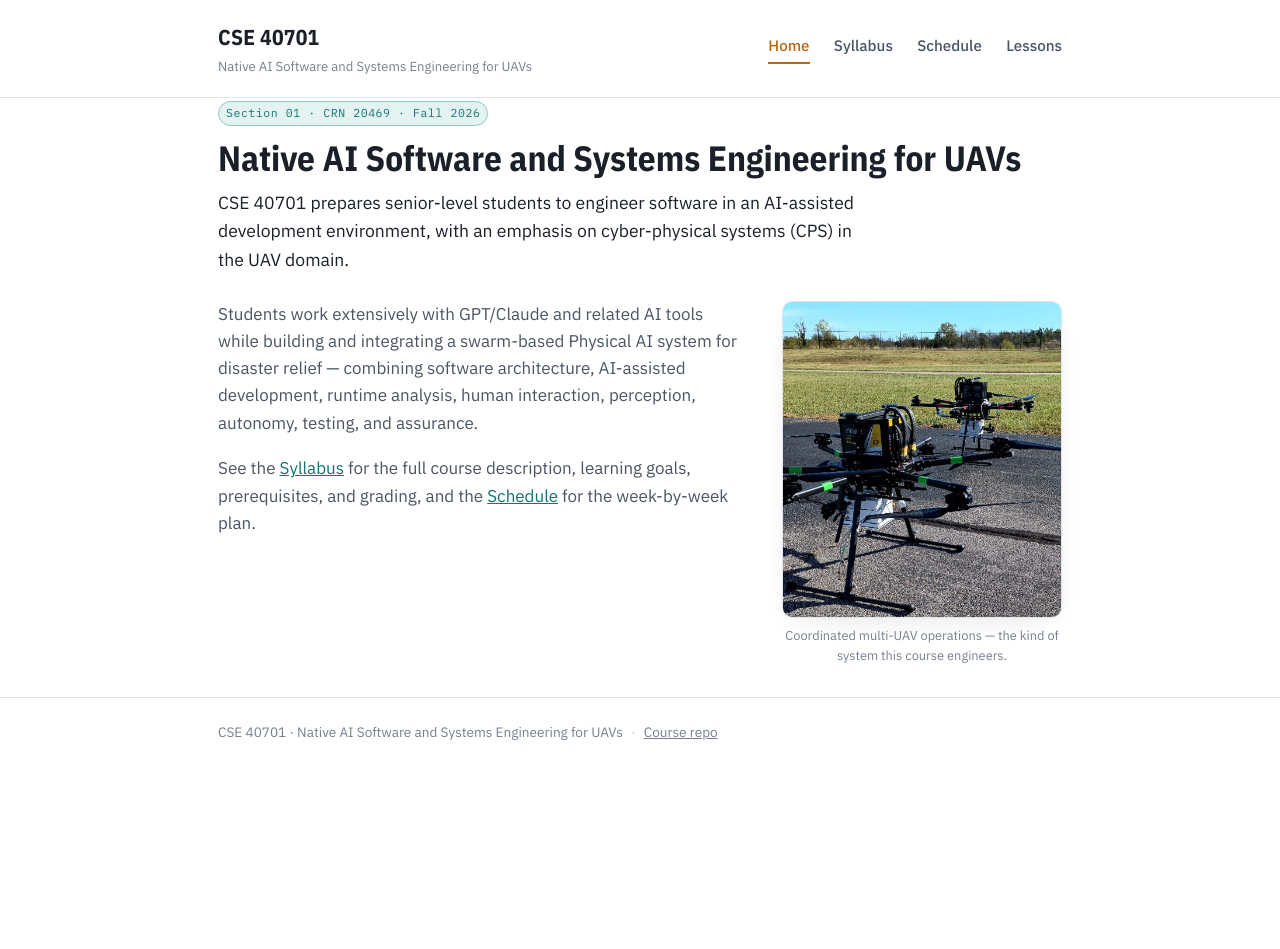
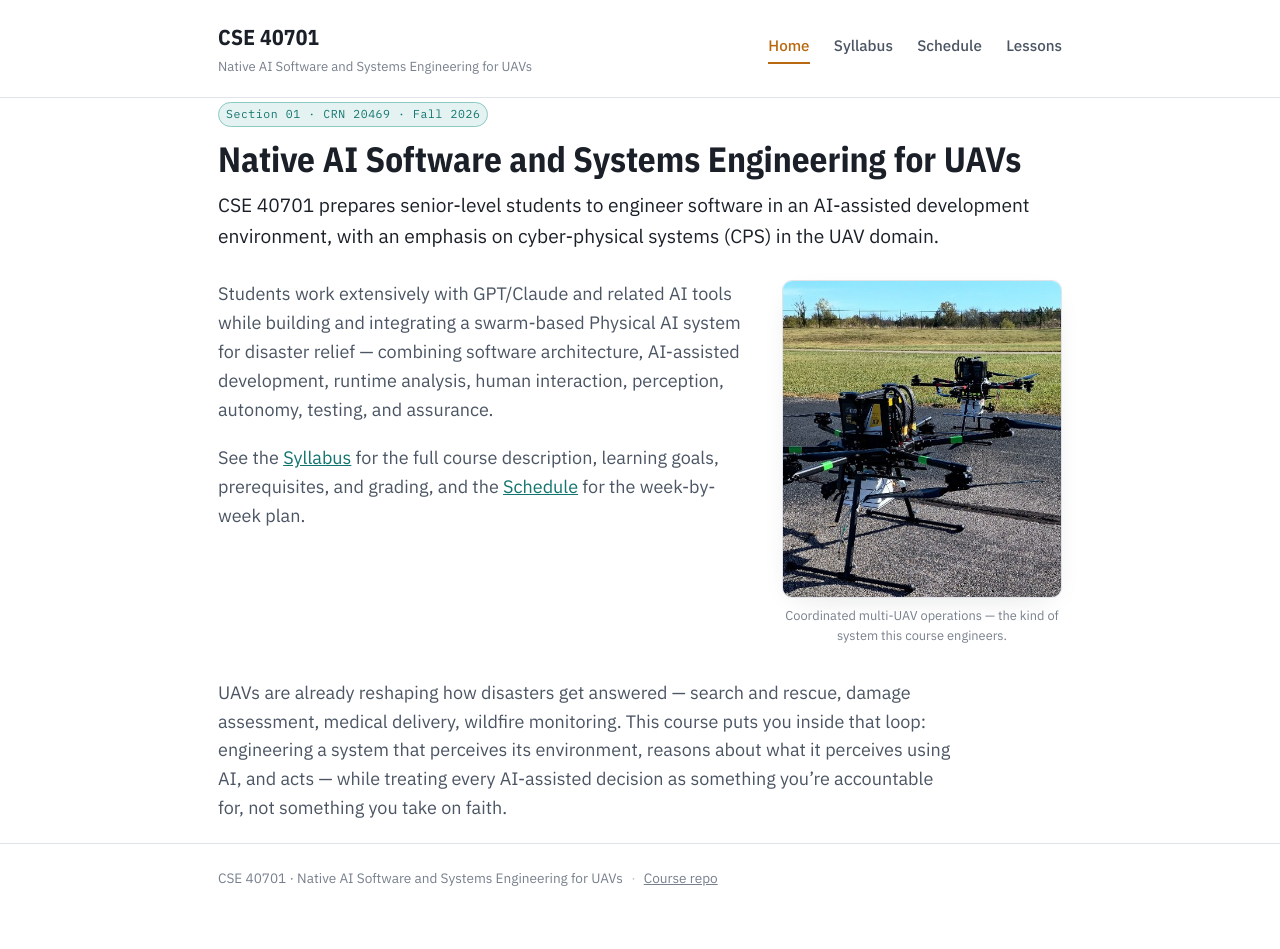
Before and after one commit to JaneClelandHuang/uav-native-ai, a Jekyll site: the page built from index.md, in a window 1280 px wide. Built offline with Jekyll 4.4.1, drawn with Linux system fonts in a browser that asks for light colours; before the commit the page ends 900 px from its top, so only the background shows below that.

Commit message:
Homepage: widen lede paragraph, bump font size, add closing paragraph
.lede had a narrower max-width (62ch) than a plain paragraph (68ch),
which forced the opening line into three cramped lines with a big empty
gutter. Widened it to fill the container and bumped the base font size
slightly for a less bare-looking page. Added a closing paragraph on the
disaster-response mission and the Perceive/Reason/Act accountability
principle, distinct from the syllabus's structural/policy content.

Co-Authored-By: Claude Sonnet 5 <noreply@anthropic.com>
Claude-Session: https://claude.ai/code/session_01UfY8esQLQoaAmjs3J5XarZ

```diff
--- a/assets/css/style.css
+++ b/assets/css/style.css
@@ -29,7 +29,7 @@ body {
   background: var(--bg);
   color: var(--ink);
   font-family: 'IBM Plex Sans', system-ui, sans-serif;
-  font-size: 17px;
+  font-size: 18px;
   line-height: 1.6;
 }
 
@@ -92,7 +92,7 @@ h2:first-child { margin-top: 0; border-top: none; padding-top: 0; }
 h3 { font-size: 1.15rem; margin: 1.4em 0 0.5em; }
 
 p { margin: 0 0 1.1em; max-width: 68ch; color: var(--ink-dim); }
-main > .lede { font-size: 1.1rem; color: var(--ink); max-width: 62ch; }
+main > .lede { font-size: 1.2rem; color: var(--ink); max-width: none; }
 
 a { color: var(--accent-cool); }
 a:hover { text-decoration-thickness: 2px; }
--- a/index.md
+++ b/index.md
@@ -24,3 +24,10 @@ See the [Syllabus]({{ '/syllabus.html' | relative_url }}) for the full course de
 </figure>
 
 </div>
+
+UAVs are already reshaping how disasters get answered — search and rescue,
+damage assessment, medical delivery, wildfire monitoring. This course puts
+you inside that loop: engineering a system that perceives its
+environment, reasons about what it perceives using AI, and acts — while
+treating every AI-assisted decision as something you're accountable for,
+not something you take on faith.
```
